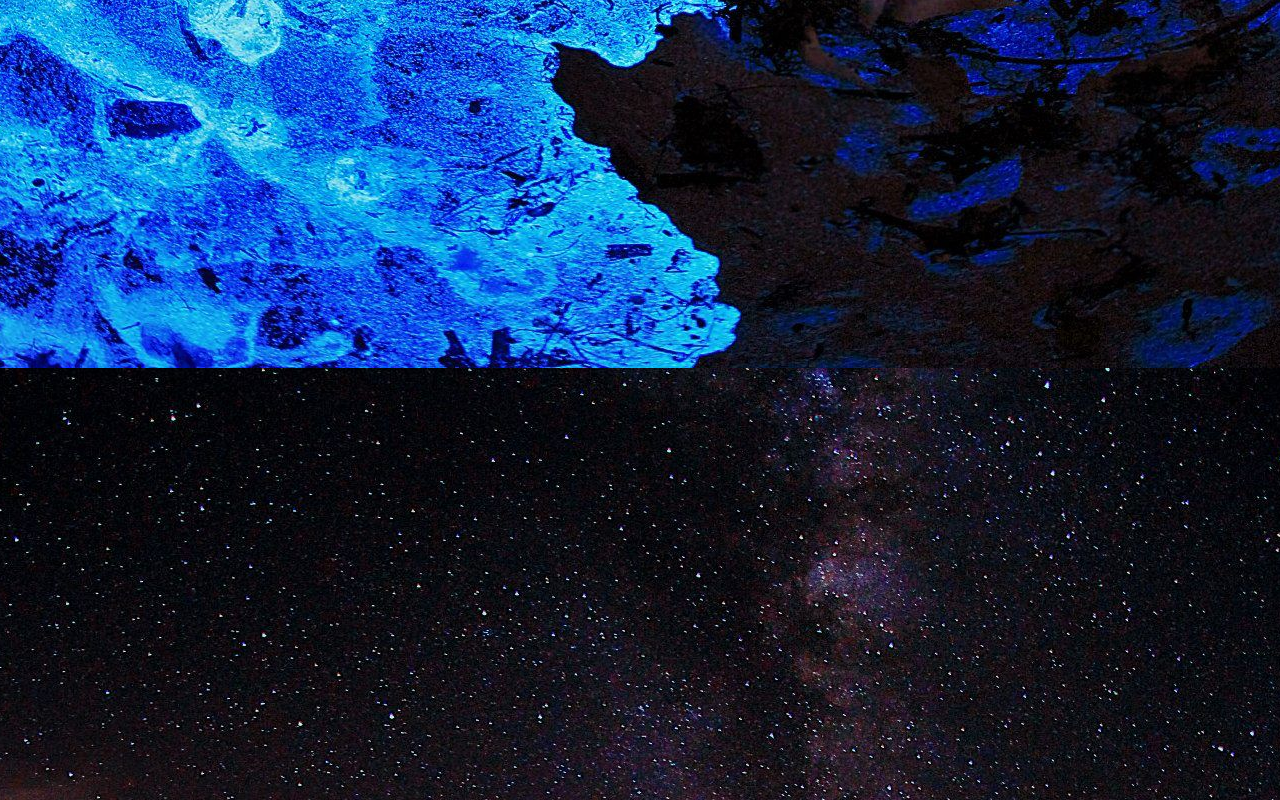
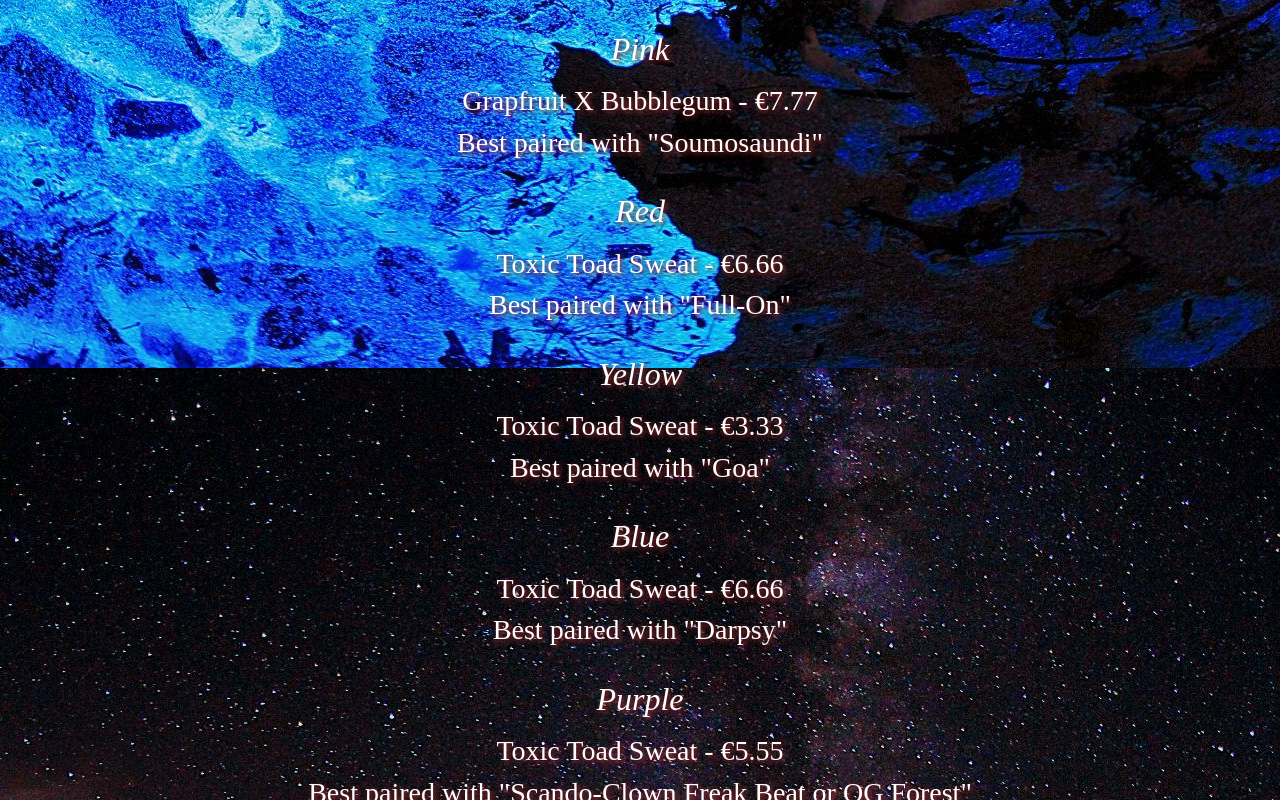
Before and after one commit to 3t8U/react2week, a React (Create React App) app: page /#/menu in a window 1280 px wide. Before the commit this address led to /#/About. Shown: the part 560-1360 px from the top of the page. Built offline with nearby package versions, Linux system fonts and the light colour scheme.

Commit message:
complete diagram

```diff
--- a/src/App.js
+++ b/src/App.js
@@ -10,7 +10,7 @@ import { Switch, Route } from 'react-router-dom';
 import About from './components/About.jsx';
 import PortalSmashers from './components/PortalSmashers.jsx';
 import Video from './components/Video.jsx'
-
+import Menu from './components/Menu.jsx'
 
 
 
@@ -26,6 +26,7 @@ function App() {
       <Route exact path='/About' component={About} />
       <Route path='/PortalSmashers' component={PortalSmashers} />
       <Route path='/video' component={Video} />
+      <Route path='/menu' component={Menu} />
       </Switch>
     </div>
   );
--- a/src/components/Menu.jsx
+++ b/src/components/Menu.jsx
@@ -10,37 +10,67 @@ const menuList = [
     price: "€6.66",
     pairing: "HiTech or uplifting PsyCore"
 
+  },
+
+  {
+    name: "Pink",
+    flavor: "Grapfruit X Bubblegum",
+    price: "€7.77",
+    pairing: "Soumosaundi"
+
+  },
+
+  {
+    name: "Red",
+    flavor: "Toxic Toad Sweat",
+    price: "€6.66",
+    pairing: "Full-On"
+
+  },
+
+  {
+    name: "Yellow",
+    flavor: "Toxic Toad Sweat",
+    price: "€3.33",
+    pairing: "Goa"
+
+  },
+
+  {
+    name: "Blue",
+    flavor: "Toxic Toad Sweat",
+    price: "€6.66",
+    pairing: "Darpsy"
+
+  },
+
+  {
+    name: "Purple",
+    flavor: "Toxic Toad Sweat",
+    price: "€5.55",
+    pairing: "Scando-Clown Freak Beat or OG Forest"
+
   }
-
- pink
- red
- yellow
- blue
- purple
-
-
-
-
-
-
-
-
-
-
-
-
-
-
-
 
 ]
 
 function Menu(){
+  const menuStyles = {
+    fontFamily: 'Ultra',
+    fontSize: "20px",
+    padding: "10%",
+    color: "#663300",
+    fontWeight: "boldest",
+    zIndex: "+1",
+    color: 'White',
+    textShadow: "2px 2px 5px brown"
+
+  }
   return (
-    <div style={headerStyles}>
+    <div style ={menuStyles}>
     <hr/>
     {menuList.map((flavor,index) =>
-      <Market
+      <Flavor
       name={flavor.name}
       flavor={flavor.flavor}
       price={flavor.price}
@@ -50,21 +80,4 @@ function Menu(){
     </div>
   )};
 
-
-
-
-
-
-
-
-
-
-
-
-
-
-
-
-
-
   export default Menu;
--- a/src/components/NavBar.jsx
+++ b/src/components/NavBar.jsx
@@ -19,8 +19,15 @@ function NavBar(props) {
     <Navbar.Brand href="#home"> Fluoro Water</Navbar.Brand>
     <Navbar.Toggle aria-controls="responsive-navbar-nav" />
     <Navbar.Collapse id="responsive-navbar-nav">
+
+    <Nav className="mr-auto">
+      <NavDropdown title="MENU" id="collasible-nav-dropdown">
+        <NavDropdown.Item href="#action/3.1"><Link to="/Menu">MENU</Link></NavDropdown.Item>
+      </NavDropdown>
+    </Nav>
+
       <Nav className="mr-auto">
-        <NavDropdown title="MENU" id="collasible-nav-dropdown">
+        <NavDropdown title="FLAVORS" id="collasible-nav-dropdown">
           <NavDropdown.Item href="#action/3.1">Green</NavDropdown.Item>
           <NavDropdown.Item href="#action/3.2">Pink</NavDropdown.Item>
           <NavDropdown.Item href="#action/3.3">Red</NavDropdown.Item>
```
